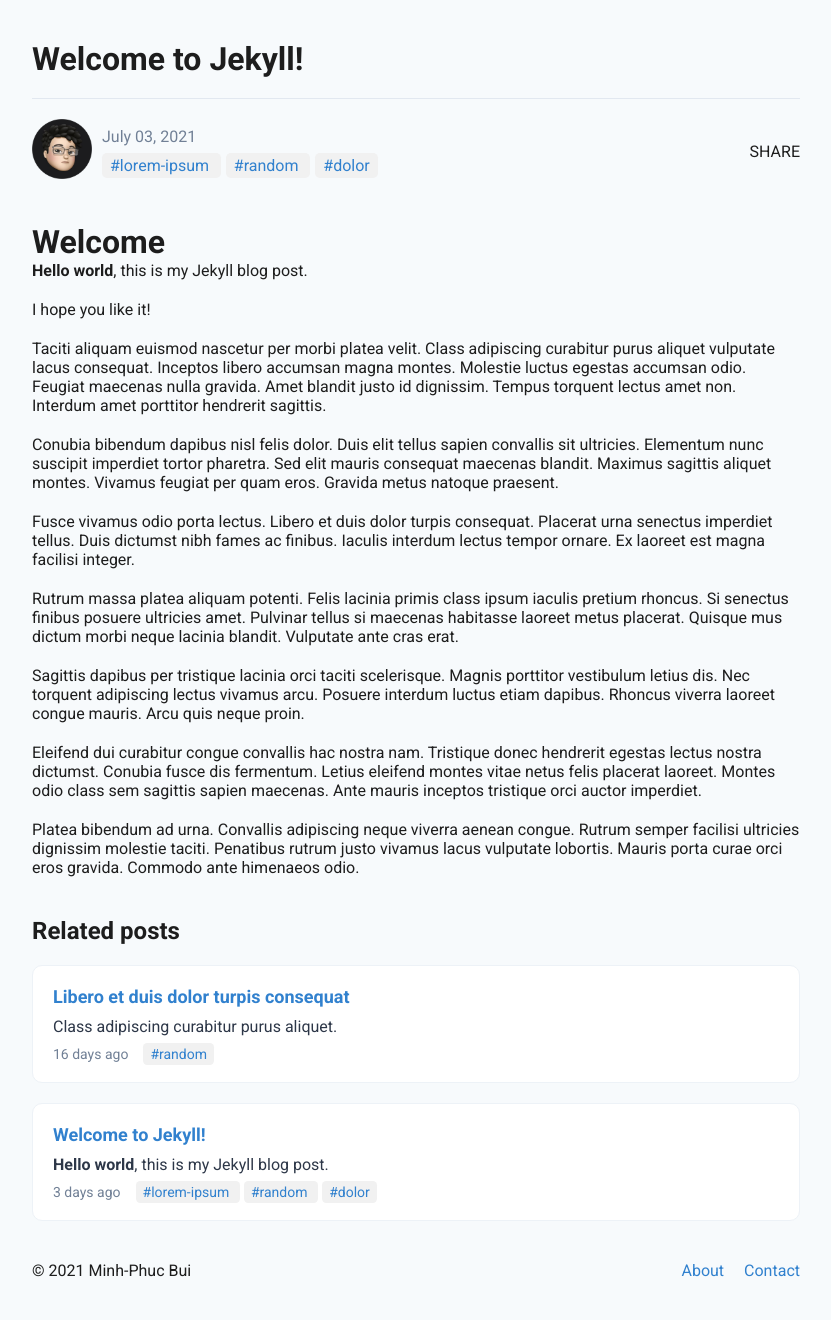
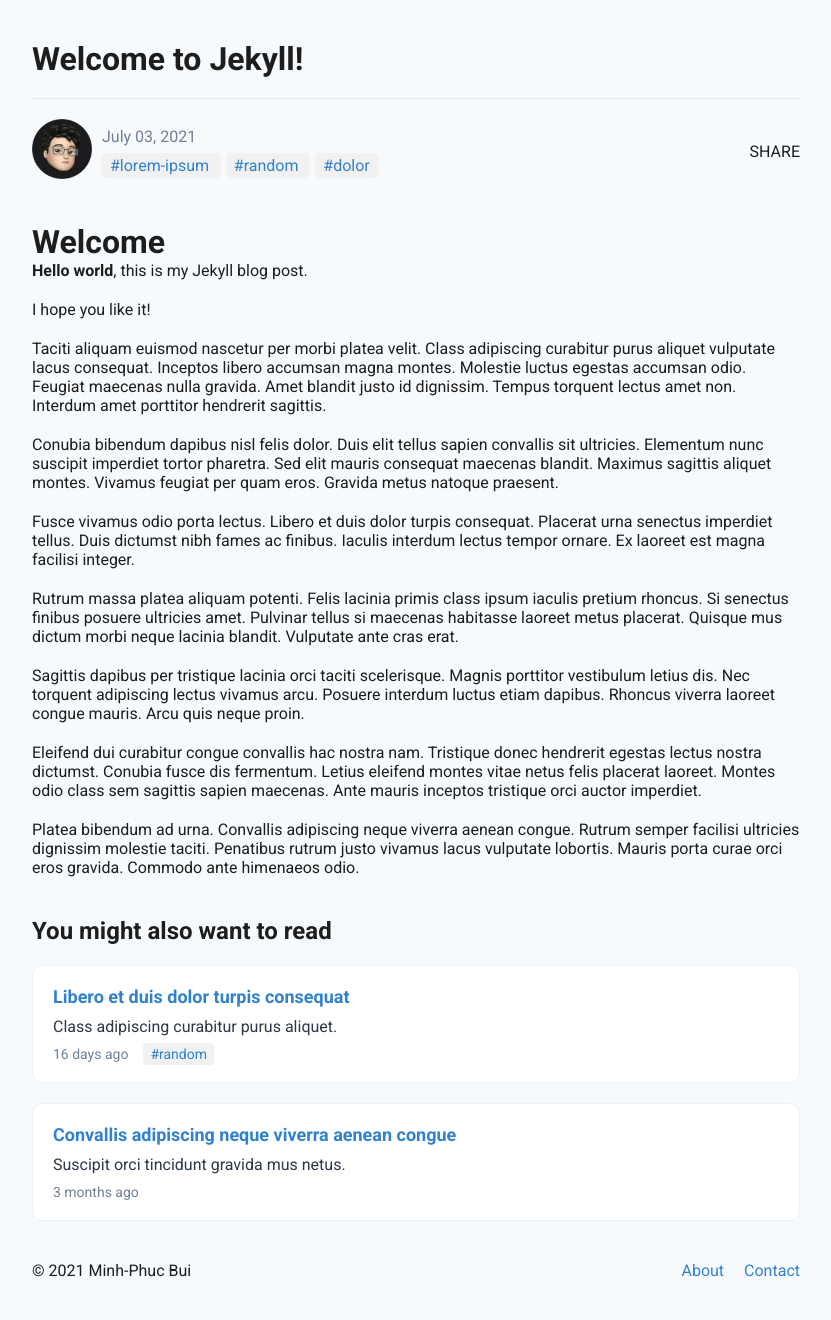
Before and after one commit to phucbm/aberto, a Jekyll site: the page built from _posts/2021-07-03-welcome-to-jekyll.md, in a window 1280 px wide. Shown: the whole page, without its empty margins (224-1055 px from the left). Built offline with Jekyll 4.4.1, drawn with Linux system fonts in a browser that asks for light colours.

Commit message:
add custom title for each type of related posts

```diff
--- a/_data/config.yml
+++ b/_data/config.yml
@@ -40,5 +40,7 @@ date_singular_year_ago: "1 year ago"
 date_plural_years_ago: "[n] years ago"
 
 ## post
-post_related_count: 3
+post_related_max: 3
 post_related_title: "Related posts"
+post_recent_title: "Recent posts"
+post_manual_select_title: "You might also want to read"
--- a/_includes/post-list-filter-by-tags.html
+++ b/_includes/post-list-filter-by-tags.html
@@ -1,5 +1,5 @@
 {% assign post_count = 0 %}
-{% assign post_max = include.post_max | default:site.data.config.post_related_count %}
+{% assign post_max = include.post_max | default:site.data.config.post_related_max %}
 {% assign saved_posts = "" %}
 
 
--- a/_includes/post-list-recent.html
+++ b/_includes/post-list-recent.html
@@ -1,5 +1,5 @@
 {% assign post_count = 0 %}
-{% assign post_max = include.post_max | default:site.data.config.post_related_count %}
+{% assign post_max = include.post_max | default:site.data.config.post_related_max %}
 
 <ul class="posts recent margin-bottom">
     {% for post in site.related_posts %}
--- a/_layouts/post.html
+++ b/_layouts/post.html
@@ -10,15 +10,16 @@ css:
     {{ content }}
 </div>
 
-<h2 class="post-related-title margin-bottom-small">{{ site.data.config.post_related_title }}</h2>
-
 {% if page.related.size > 0 %}
+<h2 class="post-related-title margin-bottom-small">{{ site.data.config.post_manual_select_title }}</h2>
 {% include post-list-manual-select.html %}
 
 {% elsif page.tags.size > 0 %}
+<h2 class="post-related-title margin-bottom-small">{{ site.data.config.post_related_title }}</h2>
 {% include post-list-filter-by-tags.html %}
 
 {% else %}
+<h2 class="post-related-title margin-bottom-small">{{ site.data.config.post_recent_title }}</h2>
 {% include post-list-recent.html %}
 
 {% endif %}
--- a/_posts/2021-07-03-welcome-to-jekyll.md
+++ b/_posts/2021-07-03-welcome-to-jekyll.md
@@ -8,7 +8,7 @@ tags:
     - dolor
 related:
 - "/libero-et-duis-dolor-turpis-consequat"
-- "/welcome-to-jekyll"
+- "/convallis-adipiscing-neque-viverra-aenean-congue"
 ---
 
 # Welcome
```
